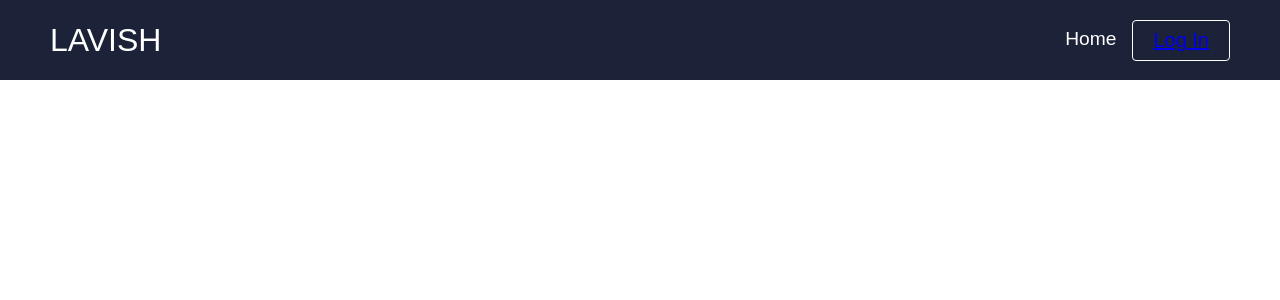
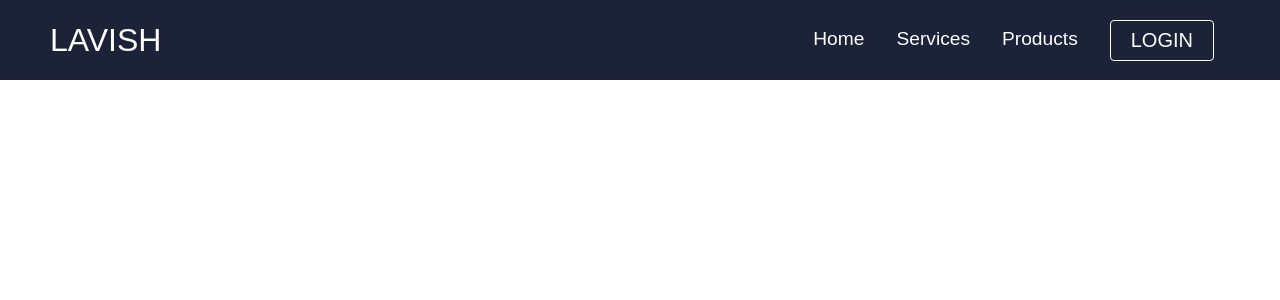
Before and after one commit to HxnDev/FYP-Frontend, a React (Create React App) app in the folder website/: page / in a window 1280 px wide. Before the commit this address had no page. Shown: the top 300 px of the page. Built offline with nearby package versions, Linux system fonts and the light colour scheme.

Commit message:
Added Interactive Buttons

```diff
--- a/website/src/components/pages/Button.css
+++ b/website/src/components/pages/Button.css
@@ -94,3 +94,13 @@
     color: #fff;
     border: none;
 }
+
+.btn-link {
+    display: flex;
+    justify-content: center;
+    align-items: center;
+    text-decoration: none;
+    padding: 8px 16px;
+    height: 100%;
+    width: 100%;
+}
--- a/website/src/components/pages/Navbar.css
+++ b/website/src/components/pages/Navbar.css
@@ -83,6 +83,7 @@
     .nav-menu {
       display: flex;
       flex-direction: column;
+      justify-content: center;
       width: 100%;
       height: 90vh;
       position: absolute;
--- a/website/src/components/pages/Navbar.js
+++ b/website/src/components/pages/Navbar.js
@@ -38,13 +38,32 @@ function Navbar() {
                 </Link>
               </li>
 
+              <li className='nav-item'>
+                <Link to='/services' className='nav-links'>
+                  Services
+                </Link>
+              </li>
+
+              <li className='nav-item'>
+                <Link to='/products' className='nav-links'>
+                  Products
+                </Link>
+              </li>
+
               <li className='nav-btn'>
-                {
-                  <Button buttonStyle='btn--outline' buttonSize='btn--mobile'>
-                    <Link to='/login' className='btn-link'>
-                     Log In
-                    </Link>
-                  </Button>
+                { button ? (
+                  <Link to='/sign-up' className='btn-link'>
+                    <Button buttonStyle='btn--outline'>
+                      LOGIN
+                    </Button>
+                  </Link>
+                ) : (
+                  <Link to='/sign-up' className='btn-link'>
+                    <Button buttonStyle='btn--outline' buttonSize='btn--mobile'>
+                      LOGIN
+                    </Button>
+                  </Link>
+                )
                 }
               </li>
             </ul>
```
